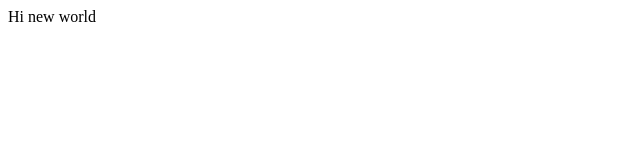
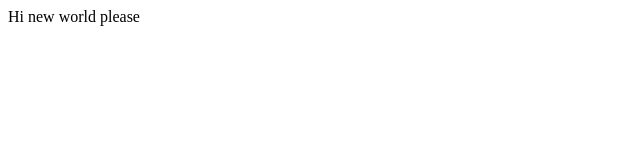
Before and after one commit to dharam789/test, a plain HTML site: page Day0/index.html in a window 1280 px wide. Shown: the full height of the page, 0-640 px from the left. Drawn offline with Linux system fonts and the light colour scheme.

Commit message:
just for test

```diff
--- a/Day0/index.html
+++ b/Day0/index.html
@@ -8,6 +8,6 @@
     <script src="index.js"></script>
 </head>
 <body>
-    <div> Hi new world </div>
+    <div> Hi new world please </div>
 </body>
 </html>
```
